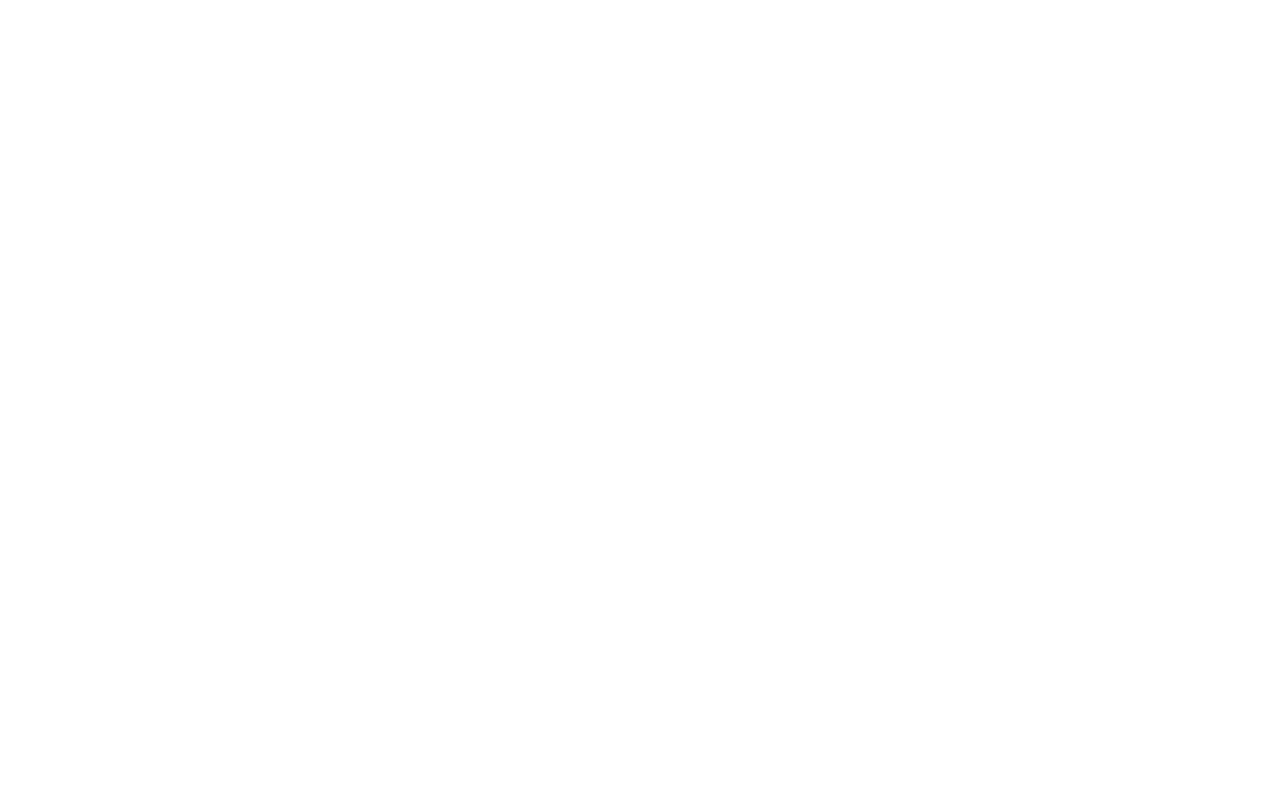
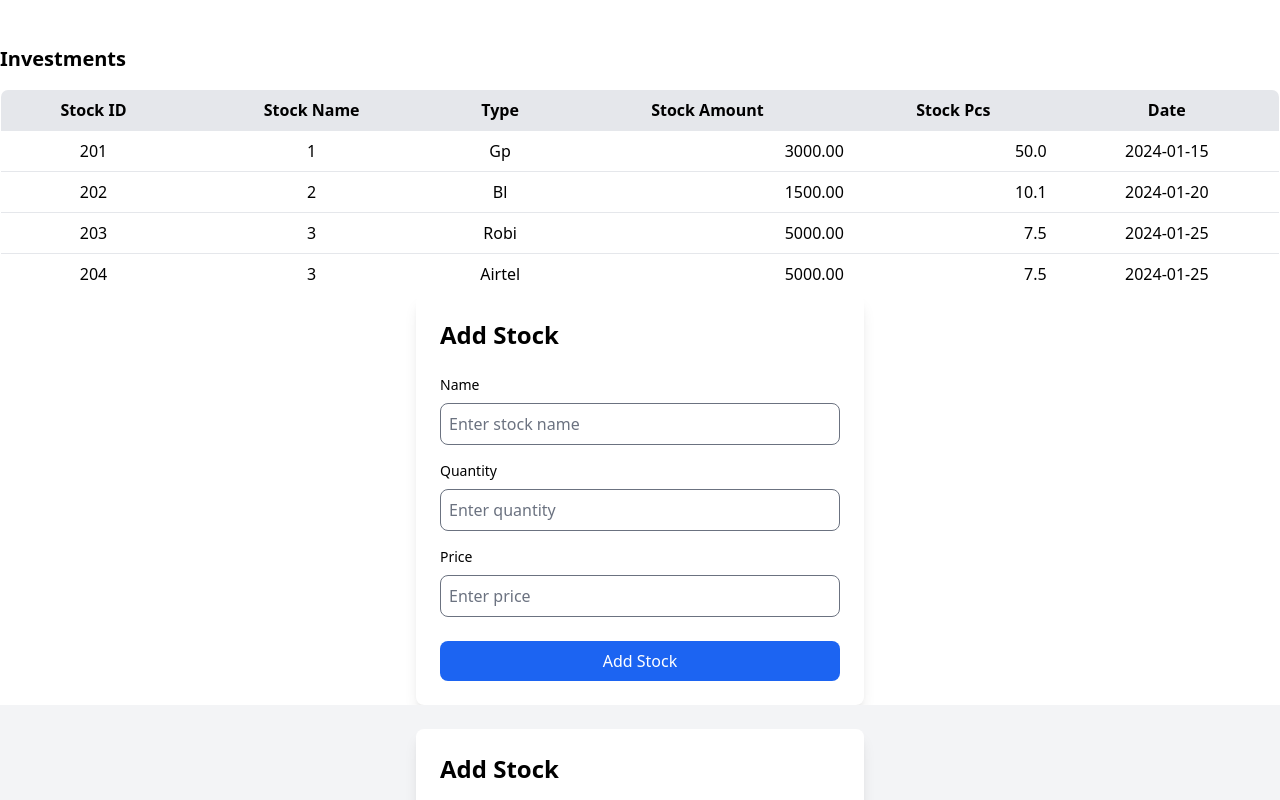
Before and after one commit to rakibhossen11/core-banking-management-system, a React (Vite) app: page / in a window 1280 px wide. Shown: the part 1020-1820 px from the top of the page. Before the commit the page ends 1041 px from the top, so only its background shows below. Built offline with nearby package versions, Linux system fonts and the light colour scheme.

Commit message:
stock add form

```diff
--- a/src/App.jsx
+++ b/src/App.jsx
@@ -3,15 +3,27 @@
 import TransectionForm from './Routes/PageRoutes/Transaction/TransectionForm';
 import Transections from './Routes/PageRoutes/Transaction/Transections';
 import FinancialTables from './redux/Tables/FinancialTables';
+import Stock from './Routes/Stock/Stock';
+import StockInForm from './Routes/Stock/StockInForm';
+import { useDispatch } from 'react-redux';
+import StockTable from './Routes/Stock/StockTable';
 
 function App() {
+  const dispatch = useDispatch();
 
+
+  const handleSubmit = (e) =>{
+
+  };
 
   return (
     <>
      <Profile />
      {/* <Transections /> */}
      <FinancialTables />
+     <Stock />
+     <StockInForm />
+     <StockTable />
     </>
   )
 }
--- a/src/Routes/PageRoutes/Transaction/TransectionForm.jsx
+++ b/src/Routes/PageRoutes/Transaction/TransectionForm.jsx
@@ -23,8 +23,6 @@
     dispatch(ression);
     setAmount("");
     setRession("");
-    // onTransaction(type, parseFloat(amount));
-    // setAmount("");
   };
 
   return (
--- /dev/null
+++ b/src/Routes/Stock/Stock.jsx
@@ -0,0 +1,69 @@
+import React from "react";
+
+const Stock = () => {
+  const investments = [
+    {
+      id: 201,
+      userId: 1,
+      type: "Gp",
+      amount: 3000.0,
+      roi: 50,
+      date: "2024-01-15",
+    },
+    {
+      id: 202,
+      userId: 2,
+      type: "Bl",
+      amount: 1500.0,
+      roi: 10.1,
+      date: "2024-01-20",
+    },
+    {
+      id: 203,
+      userId: 3,
+      type: "Robi",
+      amount: 5000.0,
+      roi: 7.5,
+      date: "2024-01-25",
+    },
+    {
+      id: 204,
+      userId: 3,
+      type: "Airtel",
+      amount: 5000.0,
+      roi: 7.5,
+      date: "2024-01-25",
+    },
+  ];
+  return (
+    <div>
+      <h2 className="text-xl font-semibold mt-6 mb-4">Investments</h2>
+      <table className="w-full border border-gray-300 rounded-lg overflow-hidden">
+        <thead className="bg-gray-200">
+          <tr>
+            <th className="p-2">Stock ID</th>
+            <th className="p-2">Stock Name</th>
+            <th className="p-2">Type</th>
+            <th className="p-2">Stock Amount</th>
+            <th className="p-2">Stock Pcs</th>
+            <th className="p-2">Date</th>
+          </tr>
+        </thead>
+        <tbody>
+          {investments.map((inv) => (
+            <tr key={inv.id} className="border-t">
+              <td className="p-2 text-center">{inv.id}</td>
+              <td className="p-2 text-center">{inv.userId}</td>
+              <td className="p-2 text-center">{inv.type}</td>
+              <td className="p-2 text-right">{inv.amount.toFixed(2)}</td>
+              <td className="p-2 text-right">{inv.roi.toFixed(1)}</td>
+              <td className="p-2 text-center">{inv.date}</td>
+            </tr>
+          ))}
+        </tbody>
+      </table>
+    </div>
+  );
+};
+
+export default Stock;
--- /dev/null
+++ b/src/Routes/Stock/StockInForm.jsx
@@ -0,0 +1,109 @@
+import React, { useState } from "react";
+import { useDispatch } from "react-redux";
+import { addStock, updateStock } from "../../redux/feature/stockSlice";
+
+const StockInForm = ({stockToUpdate}) => {
+    const dispatch = useDispatch();
+    const [name,setName] = useState(stockToUpdate ? stockToUpdate.name : "");
+    const [quantity,setQuantity] = useState(stockToUpdate ? stockToUpdate.quantity : "");
+    const [price,setPrice] =  useState(stockToUpdate ? stockToUpdate.price : "");
+
+    const handleSubmit = (e) =>{
+      e.preventDefault();
+      console.log(name,quantity,price);
+        if(!name || !quantity || !price){
+            alert("Please fill all fields!");
+            return;
+        }
+
+        const stock = {
+            id : stockToUpdate ? stockToUpdate.id : Date.now(),
+            quantity : parseInt(quantity),
+            price : parseFloat(price)
+        }
+        console.log(stock)
+
+        if(stockToUpdate){
+            dispatch(updateStock(stock));
+        }else{
+            dispatch(addStock(stock));
+        }
+
+        // // reset form
+        // setName("");
+        // setQuantity("");
+        // setPrice("");
+    }
+
+  return (
+    <form
+      onSubmit={handleSubmit}
+      className="max-w-md mx-auto p-6 bg-white rounded-lg shadow-lg"
+    >
+      <h2 className="text-2xl font-bold mb-6">
+        {stockToUpdate ? "Update Stock" : "Add Stock"}
+      </h2>
+
+      {/* Name Field */}
+      <div className="mb-4">
+        <label htmlFor="name" className="block text-sm font-medium mb-2">
+          Name
+        </label>
+        <input
+          type="text"
+          id="name"
+          value={name}
+          onChange={(e) => setName(e.target.value)}
+          className="w-full p-2 border rounded-lg"
+          placeholder="Enter stock name"
+        />
+      </div>
+
+      {/* Quantity Field */}
+      <div className="mb-4">
+        <label htmlFor="quantity" className="block text-sm font-medium mb-2">
+          Quantity
+        </label>
+        <input
+          type="number"
+          id="quantity"
+          value={quantity}
+          onChange={(e) => setQuantity(e.target.value)}
+          className="w-full p-2 border rounded-lg"
+          placeholder="Enter quantity"
+        />
+      </div>
+
+      {/* Price Field */}
+      <div className="mb-6">
+        <label htmlFor="price" className="block text-sm font-medium mb-2">
+          Price
+        </label>
+        <input
+          type="number"
+          id="price"
+          value={price}
+          onChange={(e) => setPrice(e.target.value)}
+          className="w-full p-2 border rounded-lg"
+          placeholder="Enter price"
+        />
+      </div>
+
+      {/* Submit Button */}
+      {/* <button
+        type="submit"
+        className="w-full bg-blue-600 text-white p-2 rounded-lg hover:bg-blue-700"
+      >
+        {stockToUpdate ? "Update Stock" : "Add Stock"}
+      </button> */}
+      <button
+        type="submit"
+        className="w-full bg-blue-600 text-white p-2 rounded-lg hover:bg-blue-700"
+      >
+       Add Stock
+      </button>
+    </form>
+  );
+};
+
+export default StockInForm;
--- /dev/null
+++ b/src/Routes/Stock/StockTable.jsx
@@ -0,0 +1,41 @@
+import React from 'react';
+import { useSelector } from 'react-redux';
+import StockInForm from './StockInForm';
+
+const StockTable = () => {
+    const stocks = useSelector((state) => state.stock.stocks);
+    return (
+        <div className="min-h-screen bg-gray-100 p-6">
+      <div className="max-w-4xl mx-auto">
+        {/* Stock Form */}
+        <StockInForm />
+
+        {/* Stock List */}
+        <div className="mt-8">
+          <h2 className="text-2xl font-bold mb-6">Stock List</h2>
+          {stocks.length === 0 ? (
+            <p className="text-gray-500">No stock items available.</p>
+          ) : (
+            <ul className="space-y-4">
+              {stocks.map((stock) => (
+                <li key={stock.id} className="p-4 bg-white rounded-lg shadow-lg">
+                  <div className="flex justify-between items-center">
+                    <div>
+                      <h3 className="text-lg font-semibold">{stock.name}</h3>
+                      <p className="text-sm text-gray-500">
+                        Quantity: {stock.quantity} | Price: ${stock.price.toFixed(2)}
+                      </p>
+                    </div>
+                    <StockInForm stockToUpdate={stock} />
+                  </div>
+                </li>
+              ))}
+            </ul>
+          )}
+        </div>
+      </div>
+    </div>
+    );
+};
+
+export default StockTable;
--- /dev/null
+++ b/src/redux/feature/stockSlice.js
@@ -0,0 +1,27 @@
+import { createSlice } from "@reduxjs/toolkit";
+
+const initialState = {
+    stocks : [], // list of stock item
+}
+
+const stockSlice = createSlice({
+    name : "stock",
+    initialState,
+    reducers : {
+        addStock: (state, action) =>{
+            state.stocks.push(action.payload);
+        },
+        // updateStock: (state, action) => {
+        //     const {id,name,quantity,price} = action.payload;
+        //     const stock = state.stocks.find((stock) => stock.id === id);
+        //     if(stock){
+        //         stock.name = name;
+        //         stock.quantity = quantity;
+        //         stock.price = price;
+        //     }
+        // }
+    }
+});
+
+export const {addStock, updateStock} = stockSlice.actions;
+export default stockSlice.reducer;
--- a/src/redux/store.js
+++ b/src/redux/store.js
@@ -1,8 +1,10 @@
 import { configureStore } from "@reduxjs/toolkit";
 import bankingReducer from "./feature/bankingSlice";
+import stockReducer from "./feature/stockSlice";
 
 export const store = configureStore({
     reducer: {
         banking: bankingReducer,
+        stock:  stockReducer,
     }
 });
```
